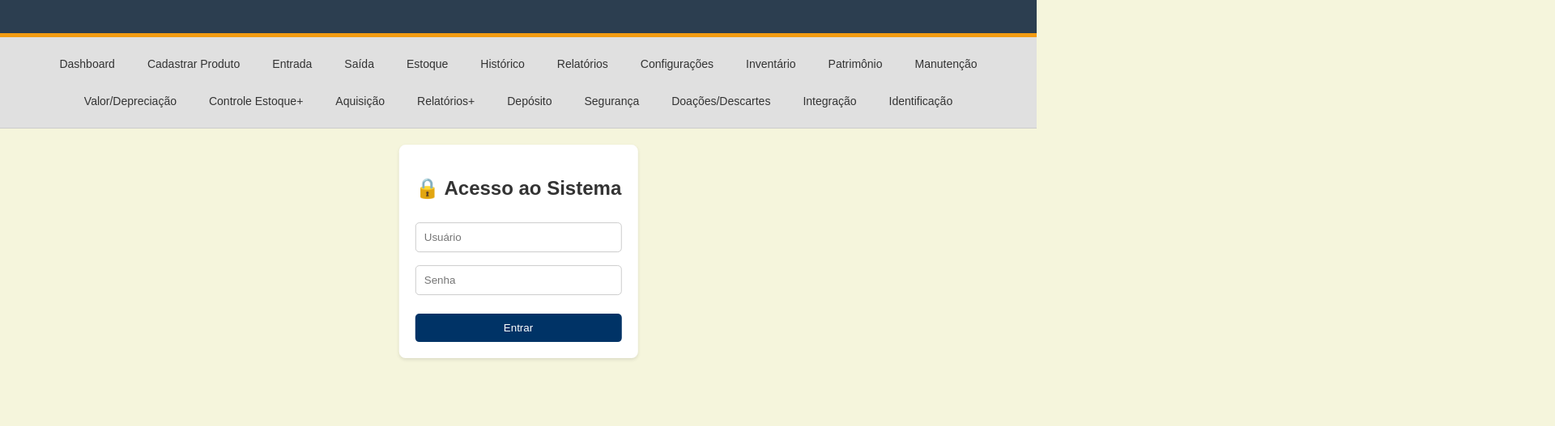
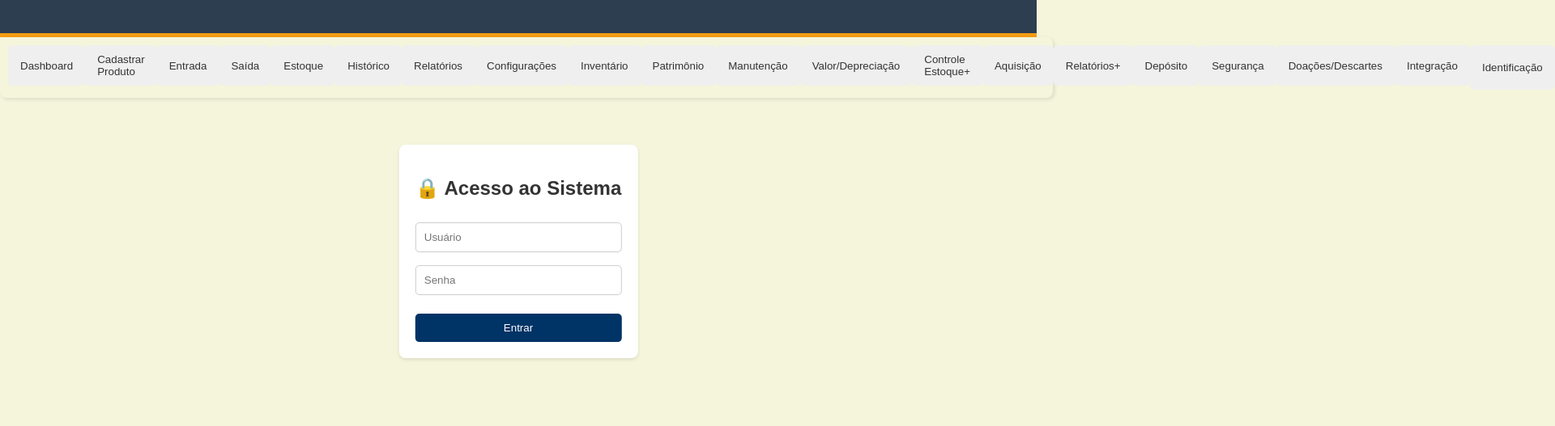
Before and after one commit to PauloHenrique993940/Gestao_Almoxarifado, a plain HTML site: page index.html in a window 1280 px wide. Shown: the part 89-616 px from the top of the page at 81% size, 1920 px wide, since content can reach past the window. Drawn offline with nearby package versions, Linux system fonts and the light colour scheme.

Commit message:
Alterando projeto

```diff
--- a/index.html
+++ b/index.html
@@ -130,7 +130,7 @@
             </div>
             <div class="report-options">
                 <label for="relatorioProduto">Produto:</label>
-                <input type="text" id="relatorioProduto" placeholder="Nome ou Código" style="padding: 10px; border-radius: 8px;">
+                <input type="text" id="relatorioProduto" placeholder="Nome ou Código" style="padding: 10px; border-radius: 8px;" />
                 <button onclick="gerarRelatorioPorProduto()">Gerar por Produto</button>
             </div>
             <button onclick="gerarRelatorioEstoqueBaixo()">Produtos com Estoque Baixo</button>
--- a/style.css
+++ b/style.css
@@ -33,41 +33,34 @@ header h1 {
     text-transform: uppercase;
     /* Letras maiúsculas para dar um toque de seriedade */
 }
-
 nav {
-    background-color: #e0e0e0;
-    /* Cinza claro para a navegação */
-    color: #333;
-    /* Texto mais escuro */
+    display: flex; /* Para usar flexbox e alinhar os itens *
+    flex-direction: row; /* Alinha os itens verticalmente */
+    width: 100%; /* Defina a largura desejada para o seu menu "cardápio" */
     padding: 10px;
-    text-align: center;
-    display: flex;
-    flex-wrap: wrap;
-    justify-content: center;
-    border-bottom: 1px solid #ccc;
-    /* Borda inferior sutil */
+    border-radius: 8px; /* Bordas arredondadas, se desejar */
+    box-shadow: 2px 2px 5px rgba(0, 0, 0, 0.1); /* Sombra suave */
 }
 
 nav button {
-    background-color: transparent;
-    /* Removendo a cor de fundo */
+    display: block; /* Faz com que cada botão ocupe a largura total do pai */
+    width: 100%; /* Garante que o botão ocupe a largura do nav */
+    padding: 10px 15px;
+    margin-bottom: 5px; /* Espaço entre os botões */
+    border: none;
     color: #333;
-    /* Mantendo a cor do texto */
-    border: none;
-    /* Removendo a borda, se desejar */
-    padding: 10px 15px;
-    margin: 5px;
+    text-align: left; /* Alinha o texto à esquerda */
+    border-radius: 5px;
     cursor: pointer;
-    border-radius: 5px;
-    transition: background-color 0.3s ease, color 0.3s ease;
-    font-size: 14px;
+    transition: background-color 0.3s ease;
 }
 
 nav button:hover {
-    background-color: #f0f0f0;
-    /* Cor de fundo ao passar o mouse */
-    color: #003366;
-    /* Cor do texto ao passar o mouse */
+    background-color: #ccc;
+}
+
+nav button:last-child {
+    margin-bottom: 0; /* Remove a margem do último botão */
 }
 
 main {
```
Also changed, not shown: 1 other file.
